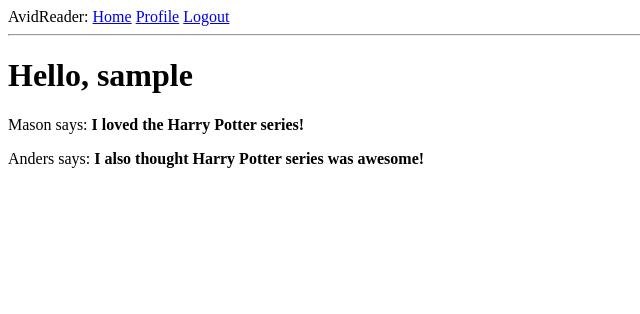
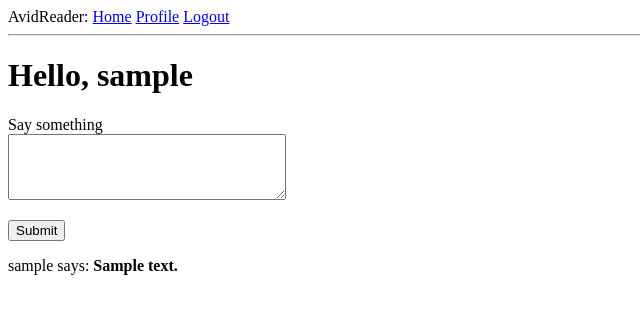
Before and after one commit to ande3674/avidreader, a Flask app: page / in a window 1280 px wide. Shown: the top 314 px of the page, without its empty margins (0-640 px from the left). Run offline with Flask 2, Linux system fonts and the light colour scheme; a user stored in the database is signed in; tables that the repository leaves empty hold one stand-in row (values such as "Sample post").

Commit message:
can make posts

```diff
--- a/app/forms.py
+++ b/app/forms.py
@@ -46,3 +46,9 @@ class EditProfileForm(FlaskForm):
             user = User.query.filter_by(username=self.username.data).first()
             if user is not None:
                 raise ValidationError('Please use a different username.')
+
+
+class PostForm(FlaskForm):
+    post = TextAreaField('Say something', validators=[
+        DataRequired(), Length(min=1, max=140)])
+    submit = SubmitField('Submit')
--- a/app/routes.py
+++ b/app/routes.py
@@ -2,27 +2,35 @@ from flask import render_template, flash, redirect, url_for, request
 from flask_login import current_user, login_user, logout_user, login_required
 from werkzeug.urls import url_parse
 from app import app, db
-from app.forms import LoginForm, RegistrationForm, EditProfileForm
-from app.models import User
+from app.forms import LoginForm, RegistrationForm, EditProfileForm, PostForm
+from app.models import User, Post
 from datetime import datetime
 
 
-@app.route('/')
-@app.route('/index')
+@app.route('/', methods=['GET', 'POST'])
+@app.route('/index', methods=['GET', 'POST'])
 @login_required
 def index():
-    user = {'username': 'Alexis'}
-    posts = [
-        {
-            'author': {'username': 'Mason'},
-            'body': 'I loved the Harry Potter series!'
-        },
-        {
-            'author': {'username': 'Anders'},
-            'body': 'I also thought Harry Potter series was awesome!'
-        }
-    ]
-    return render_template('index.html', title='Home Page', posts=posts)
+    form = PostForm()
+    if form.validate_on_submit():
+        post = Post(body=form.post.data, author=current_user)
+        db.session.add(post)
+        db.session.commit()
+        flash('your post is now live!')
+        return redirect(url_for('index'))
+    posts = current_user.followed_posts().all()
+    # #user = {'username': 'Alexis'}
+    # posts = [
+    #      {
+    #          'author': {'username': 'Mason'},
+    #          'body': 'I loved the Harry Potter series!'
+    #      },
+    #      {
+    #          'author': {'username': 'Anders'},
+    #          'body': 'I also thought Harry Potter series was awesome!'
+    #      }
+    # ]
+    return render_template("index.html", title='Home Page', form=form, posts=posts)
 
 
 @app.route('/login', methods=['GET', 'POST'])
--- a/app/templates/index.html
+++ b/app/templates/index.html
@@ -4,6 +4,19 @@
 
         <h1>Hello, {{ current_user.username }}</h1>
 
+        <form action="" method="post">
+            {{ form.hidden_tag() }}
+            <p>
+                {{ form.post.label }}<br>
+                {{ form.post(cols=32, rows=4) }}<br>
+                {% for error in form.post.errors %}
+                <span style="color: red;">[{{ error }}]</span>
+                {% endfor %}
+            </p>
+            <p>{{ form.submit() }}</p>
+
+        </form>
+
         {% for post in posts %}
         <div><p>{{ post.author.username }} says: <b>{{ post.body }}</b></p></div>
         {% endfor %}
```
Also changed, not shown: app.db.
